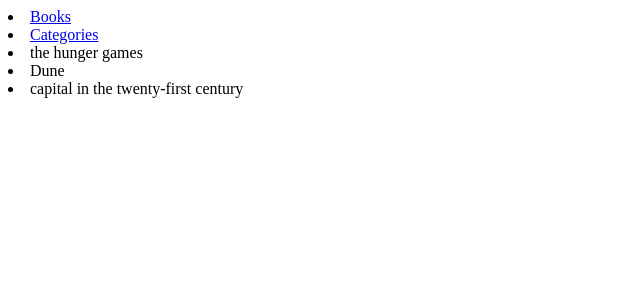
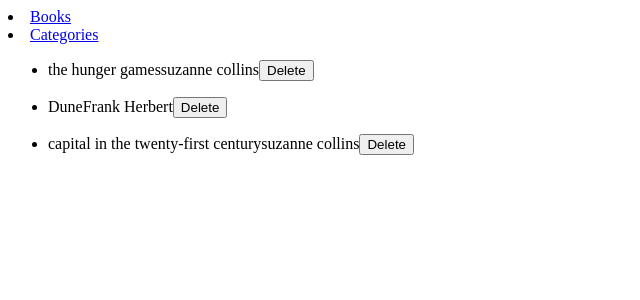
Before and after one commit to manzitresor/book_store, a React (Create React App) app: page / in a window 1280 px wide. Shown: the top 300 px of the page, without its empty margins (0-640 px from the left). Built offline with nearby package versions, Linux system fonts and the light colour scheme.

Commit message:
Add created bookitem

```diff
--- a/package.json
+++ b/package.json
@@ -6,6 +6,7 @@
     "@testing-library/jest-dom": "^5.16.5",
     "@testing-library/react": "^13.4.0",
     "@testing-library/user-event": "^13.5.0",
+    "prop-types": "^15.8.1",
     "react": "^18.2.0",
     "react-dom": "^18.2.0",
     "react-router-dom": "^6.14.1",
--- /dev/null
+++ b/src/components/Book.js
@@ -0,0 +1,27 @@
+/* eslint-disable import/no-extraneous-dependencies */
+import React from 'react';
+import { PropTypes } from 'prop-types';
+
+function Book({ book }) {
+  return (
+    <>
+      <ul>
+        <li>
+          {book.title}
+          <span>{book.author}</span>
+          <button type="submit">Delete</button>
+        </li>
+      </ul>
+    </>
+  );
+}
+
+export default Book;
+
+Book.propTypes = {
+  book: PropTypes.shape({
+    title: PropTypes.string.isRequired,
+    author: PropTypes.string.isRequired,
+    id: PropTypes.number.isRequired,
+  }).isRequired,
+};
--- a/src/components/ListBooks.js
+++ b/src/components/ListBooks.js
@@ -1,4 +1,5 @@
 import React, { useState } from 'react';
+import Book from './Book';
 
 function Books() {
   const [books] = useState([
@@ -24,7 +25,7 @@
       {
         books.map((book) => (
           <>
-            <li>{book.title}</li>
+            <Book book={book} />
           </>
         ))
     }
```
Also changed, not shown: 1 other file (tests, documents, lock files or other folders).
